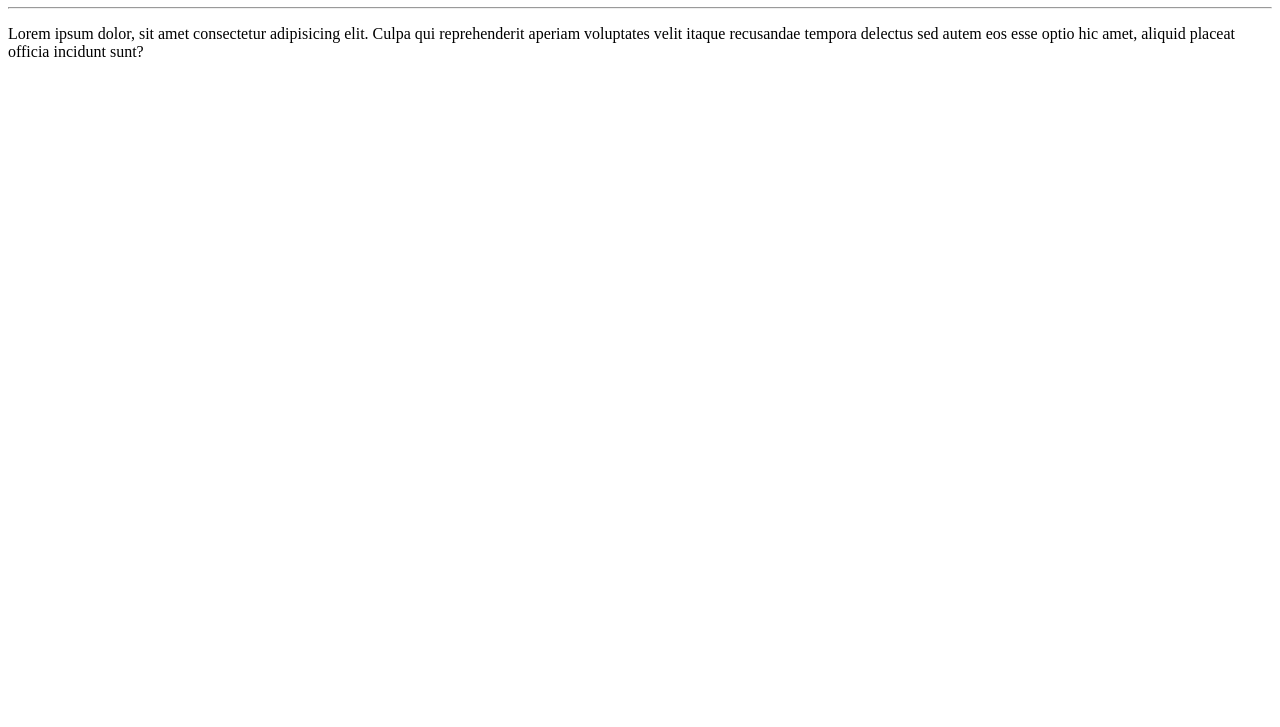
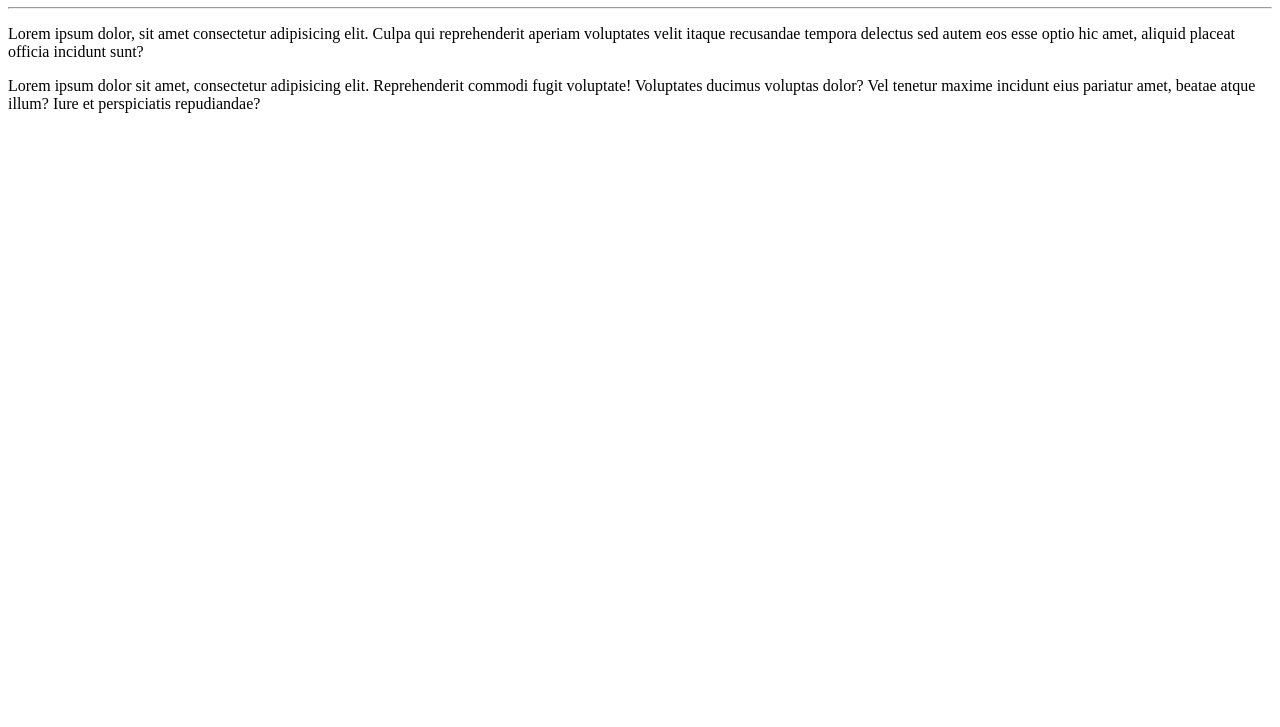
Before and after one commit to Felipe20Salles/Ola-Mundo, a plain HTML site: page site-exemplo/index.html in a window 1280 px wide. Shown: the part 73-800 px from the top of the page. Drawn offline with Linux system fonts and the light colour scheme.

Commit message:
Adicionado um parágrafo

```diff
--- a/site-exemplo/index.html
+++ b/site-exemplo/index.html
@@ -9,5 +9,9 @@
     <h1>Olá, Mundo</h1>
     <hr>
     <p>Lorem ipsum dolor, sit amet consectetur adipisicing elit. Culpa qui reprehenderit aperiam voluptates velit itaque recusandae tempora delectus sed autem eos esse optio hic amet, aliquid placeat officia incidunt sunt?</p>
+
+    <p>Lorem ipsum dolor sit amet, consectetur adipisicing elit. Reprehenderit commodi fugit voluptate! Voluptates ducimus voluptas dolor? Vel tenetur maxime incidunt eius pariatur amet, beatae atque illum? Iure et perspiciatis repudiandae?</p>
+
+
 </body>
 </html>
```
